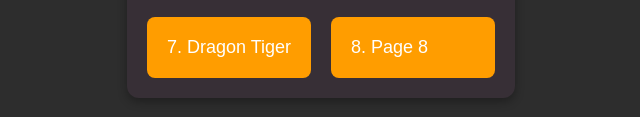
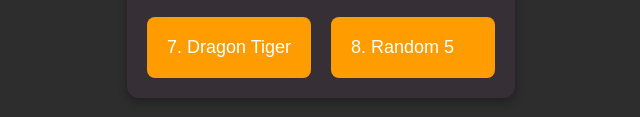
Before and after one commit to ajay7858/all, a plain HTML site: page index.html in a window 1280 px wide. Shown: the part 509-626 px from the top of the page, 319-959 px from the left. Drawn offline with Linux system fonts and the light colour scheme.

Commit message:
Update index.html

```diff
--- a/index.html
+++ b/index.html
@@ -125,7 +125,7 @@
         <button onclick="openPage('https://ajay7858.github.io/sisbo/')">5. Sisbo</button>
         <button onclick="openPage('https://ajay7858.github.io/bcf/')">6. BCF</button>
         <button onclick="openPage('https://ajay7858.github.io/DragonT/')">7. Dragon Tiger</button>
-        <button onclick="openPage('https://ajay7858.github.io/page8/')">8. Page 8</button>
+        <button onclick="openPage('https://ajay7858.github.io/rendom5/')">8. Random 5</button>
     </div>
 
     <!-- iFrame Container to load external pages -->
```
